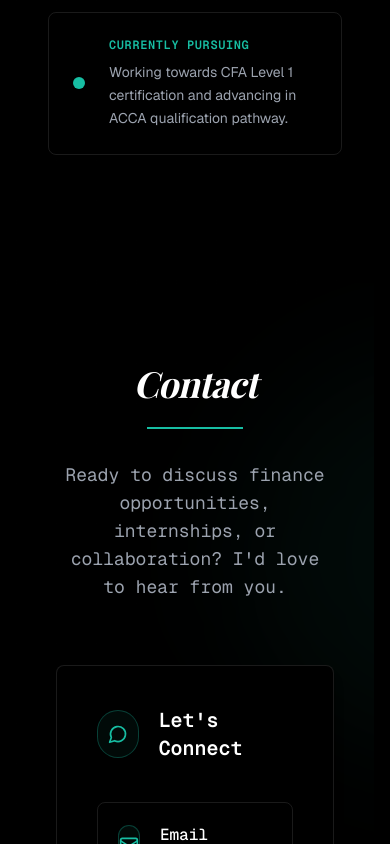
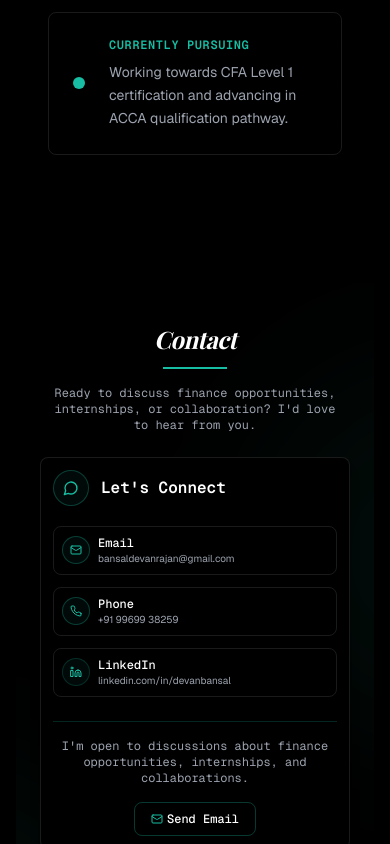
Before and after one commit to aakanksha-singh-hub/devanbansal-portfolio, a React (Vite) app: page / in a window 390 px wide. Shown: the part 11156-12000 px from the top of the page. Built offline with nearby package versions, Linux system fonts and the light colour scheme; a web font is replaced by a local one.

Commit message:
refactor: improve layout and spacing

```diff
--- a/src/components/ContactSection.tsx
+++ b/src/components/ContactSection.tsx
@@ -6,7 +6,7 @@ const ContactSection = () => {
   return (
     <section
       id="contact"
-      className="py-20 lg:py-32 bg-black relative overflow-hidden"
+      className="py-10 sm:py-16 md:py-24 lg:py-32 bg-black relative overflow-hidden"
     >
       {/* Subtle Grid Background */}
       <div className="absolute inset-0 bg-grid-pattern opacity-5 pointer-events-none"></div>
@@ -15,62 +15,62 @@ const ContactSection = () => {
       <div className="absolute -bottom-64 -left-64 w-96 h-96 rounded-full bg-teal/5 filter blur-3xl pointer-events-none"></div>
       <div className="absolute top-20 -right-64 w-96 h-96 rounded-full bg-teal/5 filter blur-3xl pointer-events-none"></div>
 
-      <div className="max-w-6xl mx-auto px-10 lg:px-20 relative z-10">
-        <div className="text-center mb-16 animate-fade-in-up">
-          <h2 className="text-4xl md:text-5xl lg:text-6xl font-bold text-white mb-6 font-playfair italic tracking-tight">
+      <div className="max-w-6xl mx-auto px-4 sm:px-6 md:px-10 lg:px-20 relative z-10">
+        <div className="text-center mb-6 sm:mb-8 md:mb-12 lg:mb-16 animate-fade-in-up">
+          <h2 className="text-2xl sm:text-3xl md:text-5xl lg:text-6xl font-bold text-white mb-3 md:mb-6 font-playfair italic tracking-tight">
             <span className="relative">Contact</span>
           </h2>
-          <div className="w-24 h-[2px] bg-teal mx-auto mb-8"></div>
-          <p className="text-lg text-gray-400 max-w-2xl mx-auto font-geist-mono">
+          <div className="w-16 sm:w-20 h-[2px] bg-teal mx-auto mb-4 sm:mb-6"></div>
+          <p className="text-xs sm:text-sm md:text-base lg:text-lg text-gray-400 max-w-2xl mx-auto font-geist-mono px-3 sm:px-4">
             Ready to discuss finance opportunities, internships, or
             collaboration? I'd love to hear from you.
           </p>
         </div>
 
         {/* Simple Contact Layout */}
-        <div className="max-w-3xl mx-auto">
-          <Card className="bg-black border border-white/10 hover:border-teal/30 transition-all duration-300 shadow-lg hover:shadow-teal/5">
-            <CardContent className="p-10 md:p-12 animate-fade-in-up">
-              <div className="flex items-center gap-5 mb-10">
-                <div className="w-12 h-12 border border-teal/30 rounded-full flex items-center justify-center bg-teal/5">
-                  <MessageCircle className="w-5 h-5 text-teal" />
+        <div className="w-full max-w-3xl mx-auto px-2 xs:px-4 sm:px-6">
+          <Card className="w-full bg-black border border-white/10 hover:border-teal/30 transition-all duration-300 shadow-lg hover:shadow-teal/5">
+            <CardContent className="p-3 xs:p-4 sm:p-5 md:p-7 lg:p-10 animate-fade-in-up">
+              <div className="flex items-center gap-3 sm:gap-5 mb-5 sm:mb-10">
+                <div className="w-9 h-9 sm:w-12 sm:h-12 border border-teal/30 rounded-full flex items-center justify-center bg-teal/5">
+                  <MessageCircle className="w-4 h-4 sm:w-5 sm:h-5 text-teal" />
                 </div>
-                <h3 className="text-xl font-geist-mono text-white">
+                <h3 className="text-base sm:text-xl font-geist-mono text-white">
                   Let's Connect
                 </h3>
               </div>
 
-              <div className="space-y-6">
+              <div className="space-y-3 xs:space-y-4 sm:space-y-5 lg:space-y-6">
                 <a
                   href="mailto:bansaldevanrajan@gmail.com"
-                  className="flex items-center gap-5 p-5 border border-white/10 rounded-lg hover:border-teal/40 hover:bg-teal/5 transition-all duration-300 group transform"
+                  className="flex items-center gap-2 xs:gap-3 sm:gap-4 p-2 xs:p-3 sm:p-4 lg:p-5 border border-white/10 rounded-lg hover:border-teal/40 hover:bg-teal/5 transition-all duration-300 group transform w-full overflow-hidden"
                 >
-                  <div className="w-10 h-10 border border-teal/30 rounded-full flex items-center justify-center group-hover:border-teal/80 transition-all bg-teal/5">
-                    <Mail className="w-5 h-5 text-teal group-hover:scale-110 transition-transform" />
+                  <div className="shrink-0 min-w-[1.75rem] xs:min-w-[2rem] w-7 h-7 xs:w-8 xs:h-8 sm:w-9 sm:h-9 lg:w-10 lg:h-10 border border-teal/30 rounded-full flex items-center justify-center group-hover:border-teal/80 transition-all bg-teal/5">
+                    <Mail className="w-3 h-3 xs:w-4 xs:h-4 sm:w-4 sm:h-4 lg:w-5 lg:h-5 text-teal group-hover:scale-110 transition-transform" />
                   </div>
-                  <div>
-                    <h4 className="text-white font-medium font-geist-mono">
+                  <div className="min-w-0 flex-1 overflow-hidden">
+                    <h4 className="text-white font-medium font-geist-mono text-xs xs:text-sm sm:text-sm lg:text-base overflow-hidden text-ellipsis">
                       Email
                     </h4>
-                    <p className="text-gray-400 text-sm group-hover:text-teal/80 transition-colors">
+                    <p className="text-gray-400 text-[10px] xs:text-xs sm:text-xs lg:text-sm truncate group-hover:text-teal/80 transition-colors overflow-hidden text-ellipsis">
                       bansaldevanrajan@gmail.com
                     </p>
                   </div>
                 </a>
 
                 <a
-                  href="tel:+919953547671"
-                  className="flex items-center gap-5 p-5 border border-white/10 rounded-lg hover:border-teal/40 hover:bg-teal/5 transition-all duration-300 group transform"
+                  href="tel:+919969938259"
+                  className="flex items-center gap-2 xs:gap-3 sm:gap-4 p-2 xs:p-3 sm:p-4 lg:p-5 border border-white/10 rounded-lg hover:border-teal/40 hover:bg-teal/5 transition-all duration-300 group transform w-full overflow-hidden"
                 >
-                  <div className="w-10 h-10 border border-teal/30 rounded-full flex items-center justify-center group-hover:border-teal/80 transition-all bg-teal/5">
-                    <Phone className="w-5 h-5 text-teal group-hover:scale-110 transition-transform" />
+                  <div className="shrink-0 min-w-[1.75rem] xs:min-w-[2rem] w-7 h-7 xs:w-8 xs:h-8 sm:w-9 sm:h-9 lg:w-10 lg:h-10 border border-teal/30 rounded-full flex items-center justify-center group-hover:border-teal/80 transition-all bg-teal/5">
+                    <Phone className="w-3 h-3 xs:w-4 xs:h-4 sm:w-4 sm:h-4 lg:w-5 lg:h-5 text-teal group-hover:scale-110 transition-transform" />
                   </div>
-                  <div>
-                    <h4 className="text-white font-medium font-geist-mono">
+                  <div className="min-w-0 flex-1 overflow-hidden">
+                    <h4 className="text-white font-medium font-geist-mono text-xs xs:text-sm sm:text-sm lg:text-base overflow-hidden text-ellipsis">
                       Phone
                     </h4>
-                    <p className="text-gray-400 text-sm group-hover:text-teal/80 transition-colors">
-                      +91 99535 47671
+                    <p className="text-gray-400 text-[10px] xs:text-xs sm:text-xs lg:text-sm truncate group-hover:text-teal/80 transition-colors overflow-hidden text-ellipsis">
+                      +91 99699 38259
                     </p>
                   </div>
                 </a>
@@ -79,32 +79,32 @@ const ContactSection = () => {
                   href="https://www.linkedin.com/in/devanbansal/"
                   target="_blank"
                   rel="noopener noreferrer"
-                  className="flex items-center gap-5 p-5 border border-white/10 rounded-lg hover:border-teal/30 hover:bg-teal/5 transition-all duration-300 group"
+                  className="flex items-center gap-2 xs:gap-3 sm:gap-4 p-2 xs:p-3 sm:p-4 lg:p-5 border border-white/10 rounded-lg hover:border-teal/30 hover:bg-teal/5 transition-all duration-300 group w-full overflow-hidden"
                 >
-                  <div className="w-10 h-10 border border-teal/20 rounded-full flex items-center justify-center group-hover:border-teal/40 transition-all bg-teal/5">
-                    <Linkedin className="w-5 h-5 text-teal" />
+                  <div className="shrink-0 min-w-[1.75rem] xs:min-w-[2rem] w-7 h-7 xs:w-8 xs:h-8 sm:w-9 sm:h-9 lg:w-10 lg:h-10 border border-teal/20 rounded-full flex items-center justify-center group-hover:border-teal/40 transition-all bg-teal/5">
+                    <Linkedin className="w-3 h-3 xs:w-4 xs:h-4 sm:w-4 sm:h-4 lg:w-5 lg:h-5 text-teal group-hover:scale-110 transition-transform" />
                   </div>
-                  <div>
-                    <h4 className="text-white font-medium font-geist-mono">
+                  <div className="min-w-0 flex-1 overflow-hidden">
+                    <h4 className="text-white font-medium font-geist-mono text-xs xs:text-sm sm:text-sm lg:text-base overflow-hidden text-ellipsis">
                       LinkedIn
                     </h4>
-                    <p className="text-gray-400 text-sm">
+                    <p className="text-gray-400 text-[10px] xs:text-xs sm:text-xs lg:text-sm truncate group-hover:text-teal/80 transition-colors overflow-hidden text-ellipsis">
                       linkedin.com/in/devanbansal
                     </p>
                   </div>
                 </a>
               </div>
 
-              <div className="mt-10 pt-8 border-t border-teal/20 text-center">
-                <p className="text-gray-400 text-sm mb-6 font-geist-mono">
+              <div className="mt-6 sm:mt-8 lg:mt-10 pt-4 sm:pt-6 lg:pt-8 border-t border-teal/20 text-center">
+                <p className="text-gray-400 text-xs sm:text-sm mb-4 sm:mb-6 font-geist-mono px-2">
                   I'm open to discussions about finance opportunities,
                   internships, and collaborations.
                 </p>
                 <a
                   href="mailto:bansaldevanrajan@gmail.com"
-                  className="inline-flex items-center justify-center border border-teal/30 hover:bg-teal/10 text-white px-6 py-3 rounded-lg font-medium transition-all duration-300 font-geist-mono"
+                  className="inline-flex items-center justify-center border border-teal/30 hover:bg-teal/10 text-white px-4 sm:px-6 py-2 sm:py-3 rounded-lg font-medium transition-all duration-300 font-geist-mono text-xs sm:text-sm hover:shadow-teal/20 hover:shadow-sm"
                 >
-                  <Mail className="w-4 h-4 mr-2 text-teal" />
+                  <Mail className="w-3 h-3 sm:w-4 sm:h-4 mr-1 sm:mr-2 text-teal" />
                   Send Email
                 </a>
               </div>
```
